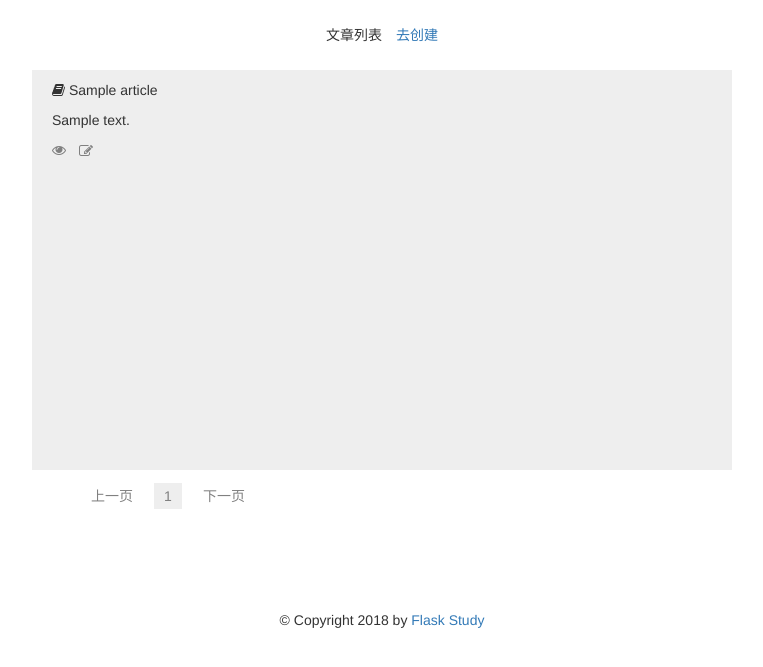
After one commit to HelloMrShu/scrapy_bp, a Flask app: page /article/index in a window 1280 px wide. The commit adds this page. Shown: the top 667 px of the page, without its empty margins (258-1021 px from the left). Run offline with Flask 2, Linux system fonts and the light colour scheme; tables that the repository leaves empty hold one stand-in row (values such as "Sample post"); some libraries are stand-ins or nearby versions.

Commit message:
feat: orm flask 增删改查

```diff
--- a/flask/app/main/views.py
+++ b/flask/app/main/views.py
@@ -1,17 +1,75 @@
 from . import main
-from flask import render_template
-from app.models import Image
-from flask import request
+from flask import render_template,request,url_for,redirect,abort
+from app.models import Image,Article,db
 
+#首页
 @main.route('/')
-def hello():
+def index():
 	return 'Hello Flask !';
 
-@main.route('/list', methods=['GET'])
-def index():
+#图片列表页面
+@main.route('/image/index', methods=['GET'])
+def image_index():
 	page = int(request.args.get('page') or 1)
 	perpage = int(request.args.get('perpage') or 15)
 
 	paginate = Image.query.paginate(page, perpage, error_out=False)
 	image_list = paginate.items
 	return render_template('image.html', images=image_list, paginate=paginate)
+
+#文章创建,编辑保存
+@main.route('/article/create', methods=['GET', 'POST'])
+def article_create():
+	if request.method == "GET":
+		return render_template('article/create.html')
+	elif request.method == "POST":
+		title = request.form.get('title')
+		content = request.form.get('content')
+		article_id = request.form.get('article_id')
+
+		newArticle = Article(title=str(title), content=str(content))
+
+		try:
+			if article_id:
+				article = Article.query.filter_by(id=article_id).first()
+				article.title = title
+				article.content = content
+
+			else:
+				db.session.add(newArticle)
+			db.session.commit()
+
+		except:
+			db.session.rollback()
+
+		finally:
+			return redirect(url_for('main.article_index'))
+
+#文章保存
+@main.route('/article/index', methods=['GET'])
+def article_index():
+	page = int(request.args.get('page') or 1)
+	perpage = int(request.args.get('perpage') or 4)
+
+	paginate = Article.query.paginate(page, perpage, error_out=False)
+	articles = paginate.items
+	return render_template('article/index.html', articles=articles, paginate=paginate)
+
+#编辑
+@main.route('/article/edit', methods=['POST'])
+def article_edit():
+	article_id = request.form.get('article_id')
+
+	article = Article.query.filter_by(id=article_id).first()
+	return render_template('/article/edit.html', article=article)
+
+#浏览
+@main.route('/article/view', methods=['GET'])
+def article_view():
+	article_id = request.args.get('article_id')
+
+	if article_id:
+		article = Article.query.filter_by(id=article_id).first()
+		return render_template('/article/view.html', article=article)
+	else:
+		abort(404)
--- a/flask/app/static/style.css
+++ b/flask/app/static/style.css
@@ -11,11 +11,26 @@ td {
 }
 
 #imagelist{
+	width: 700px;
+	margin: auto;
+	_height: 400px;
 	height: 400px;
+}
+.image-list{
+	height: 60px;
+	line-height: 60px;
+	margin: auto;
+	width: 700px;
+	text-align: center;
 }
 
 #paginate{
 	margin-top: 30px;
+	text-align: center;
+	height: 30px;
+	line-height: 30px;
+	margin: auto;
+	width: 700px;
 }
 
 ul{
@@ -52,3 +67,45 @@ ul li a:hover{
 .currentpage{
 	background: #eee;
 }
+
+.article-create{
+	width: 500px;
+	margin: auto;
+}
+.article-hit{
+	height: 70px;
+	line-height: 70px;
+}
+.article-list{
+	width: 700px;
+	margin: auto;
+	background: #eee;
+	_height: 400px;
+	min-height: 400px;
+}
+.article{
+	margin-left: 20px;
+}
+.article-title{
+	height: 40px;
+	line-height: 40px;
+	margin-left: 0px;
+	padding-left: 0px;
+}
+
+.article-op{
+	height: 40px;
+	line-height: 40px;
+}
+
+.article-op-level {
+	float: left;
+}
+#article-op-btn{
+	text-decoration: none;
+	color: gray;
+}
+.article-content{
+	_height: 400px;
+	min-height: 400px
+}
--- /dev/null
+++ b/flask/app/templates/article/index.html
@@ -0,0 +1,60 @@
+{% extends "layout.html" %}
+{% block title %}flask article index{% endblock %}
+{% block content %}
+	<div class="article-hit">
+		<center>文章列表&emsp;<a href="/article/create">去创建</a></center>
+	</div>
+	<div class="article-list">
+		{% for article in articles %}
+	        <div class="article">
+	        	<div class="article-title">
+	        		<i class="fa fa-book"></i>
+	        		{{ article.title}}
+	        	</div>
+	            <div>
+	            	{{ article.content}}
+	            </div>
+	            <div class="article-op">
+	            	<div class="article-op-level">
+	            		<a id ="article-op-btn" href="/article/view?article_id={{article.id}}"><i class="fa fa-eye"></i></a>
+	            	</div>
+	            	<div>
+	            		<form action="/article/edit" method="POST">
+	            			<input type="hidden" name="article_id" value="{{article.id}}" />
+	            			<button id="article-op-btn" type="submit" class="btn btn-link">
+	            				<i class="fa fa-edit"></i>
+	            			</button>
+	            		</form>
+	            	</div>
+	            </div>
+	        </div>
+	     {% endfor %}
+	</div>
+	<div id='paginate'>
+		    <ul>
+		    	<li id = 'pagenext'>
+		    		{% if paginate.page ==1 %}
+		        		<a href='#'>上一页</a>
+		        	{% else %}
+		        		<a href='/article/index?page={{paginate.pre_num}}'>上一页</a>
+		    		{% endif %}
+		    	</li>
+
+			    {% for i in paginate.iter_pages() %}
+			    	{% if i == paginate.page %}
+			        	<li><a class="currentpage" href="/article/index?page={{ i }}">{{ i }}</a></li>
+			        {% else %}
+			    		<li><a href="/article/index?page={{ i }}">{{ i }}</a></li>
+			    	{% endif %}
+			    {% endfor %}
+
+			    <li id = 'pagenext'>
+			    	{% if paginate.page == paginate.pages %}
+		        		<a href='#'>下一页</a>
+		        	{% else %}
+		        		<a href='/article/index?page={{paginate.next_num}}'>下一页</a>
+		    		{% endif %}
+		    	</li>
+		    </ul>
+ 		</div>
+{% endblock %}
--- a/flask/app/templates/image.html
+++ b/flask/app/templates/image.html
@@ -1,6 +1,7 @@
 {% extends "layout.html" %}
 {% block title %}flask iamge{% endblock %}
 {% block content %}
+	<div class="image-list">爬虫图片列表</div>
 	<div id='imagelist'>
 		<table>
 			<tr>
--- a/flask/app/templates/layout.html
+++ b/flask/app/templates/layout.html
@@ -3,17 +3,26 @@
   <head>
     {% block head %}
     <link rel="stylesheet" href="{{ url_for('static', filename='style.css') }}">
+     <link rel="stylesheet" href="https://maxcdn.bootstrapcdn.com/bootswatch/3.3.5/cerulean/bootstrap.min.css">
+     <link rel="stylesheet" type="text/css" href="https://cdn.bootcss.com/font-awesome/4.6.0/css/font-awesome.min.css">
     <title>{% block title %}{% endblock %} - My Webpage</title>
     {% endblock %}
   </head>
 <body>
+  <div>
+    <nav>
+
+    </nav>
+  </div>
   <div id="content">
     {% block content %}{% endblock %}
   </div>
 
   <div id="footer">
     {% block footer %}
-      &copy; Copyright 2018 by <a href="http://docs.jinkan.org">Flask Study</a>.
+      <center>
+         &copy; Copyright 2018 by <a href="http://docs.jinkan.org">Flask Study</a>
+      </center>
     {% endblock %}
   </div>
 </body>
```
Also changed, not shown: flask/app/models.py (+15 -1 lines), flask/app/templates/article/create.html (added, +18 -0 lines), flask/app/templates/article/edit.html (added, +20 -0 lines), flask/app/templates/article/view.html (added, +18 -0 lines), README.md, flask/app/static/favicon.ico (added).
